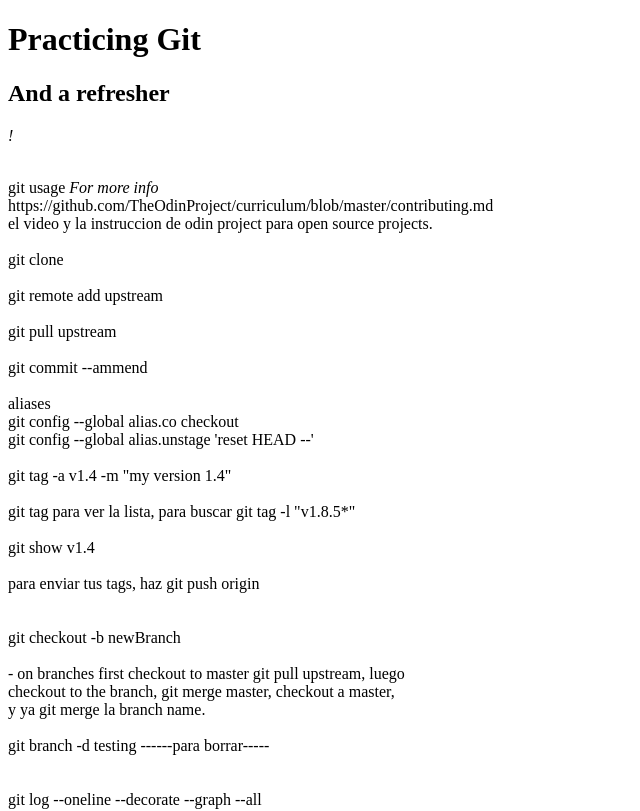
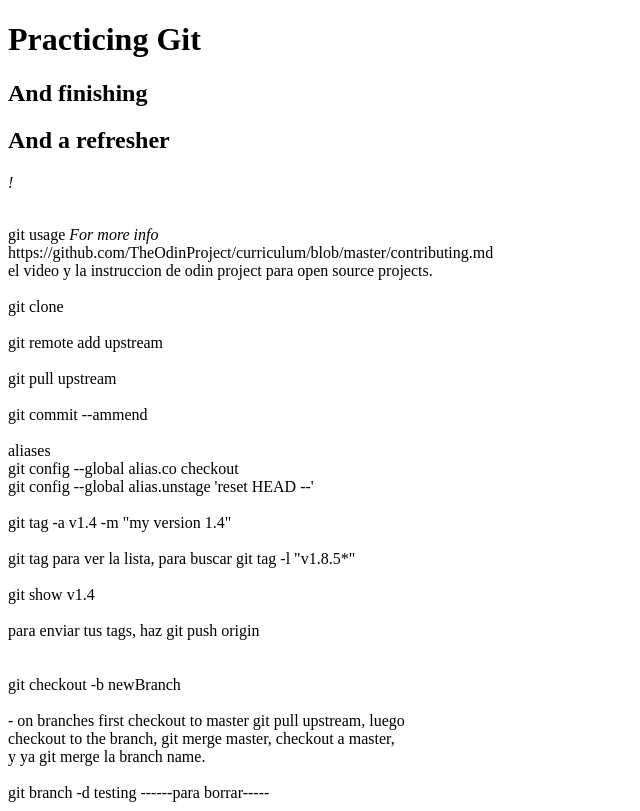
Before and after one commit to AlanContrerasM/git_practice, a plain HTML site: page index.html in a window 1280 px wide. Shown: the top 811 px of the page, without its empty margins (0-640 px from the left). Drawn offline with Linux system fonts and the light colour scheme.

Commit message:
Update index.html

```diff
--- a/index.html
+++ b/index.html
@@ -12,6 +12,7 @@
         <header>
 
             <h1>Practicing Git</h1>
+            <h2>And finishing</h2>
 
             <h2>And a refresher</h2><em>!</em>
         </header>
```
